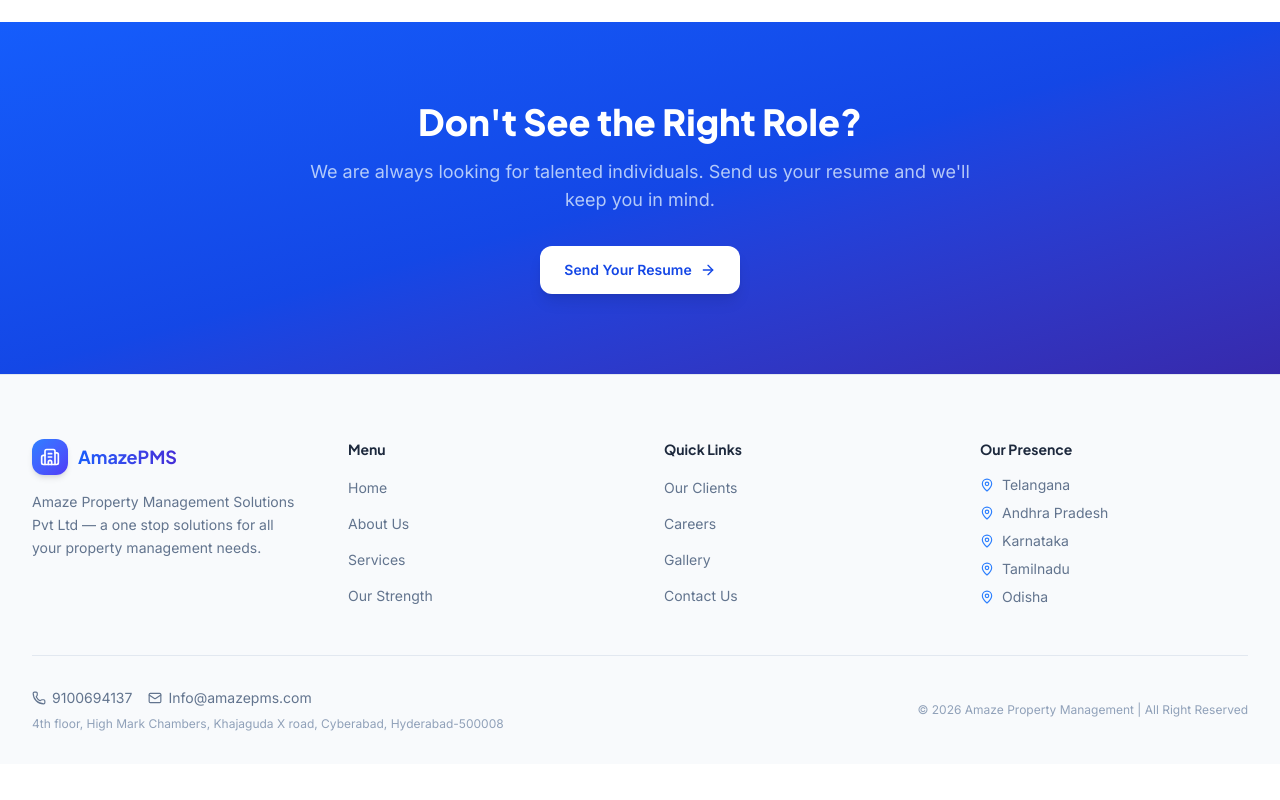
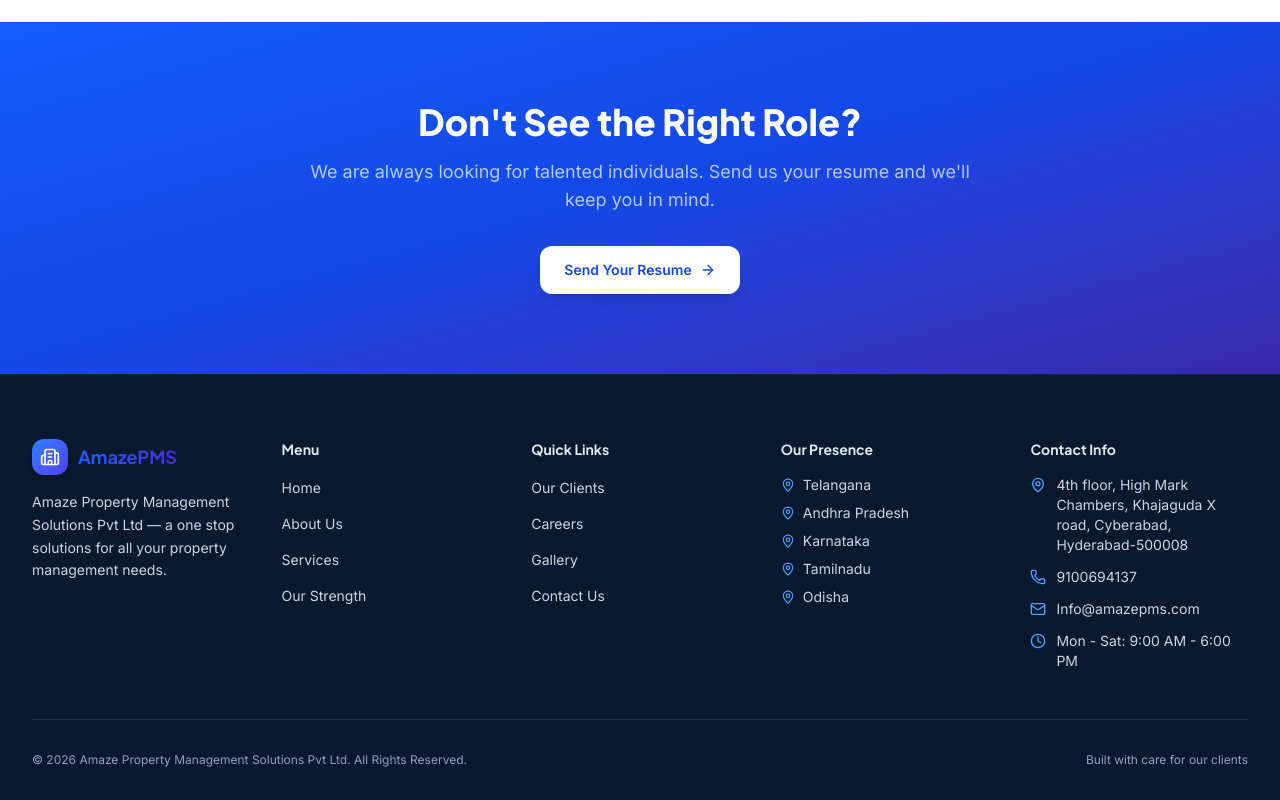
Before and after one commit to tawsifast/job-task-dacitos, a Next.js app: page /careers in a window 1280 px wide. Shown: the part 1910-2710 px from the top of the page. Before the commit the page ends 2674 px from the top, so only its background shows below. Built offline with nearby package versions, Linux system fonts and the light colour scheme.

Commit message:
project almost done

```diff
--- a/src/components/Clients.jsx
+++ b/src/components/Clients.jsx
@@ -16,15 +16,15 @@
   },
   {
     name: "HCL Technologies",
-    icon: "https://companieslogo.com/img/orig/HCLTECH.NS_BIG-4e0e55d4.png",
+    icon: "https://encrypted-tbn0.gstatic.com/images?q=tbn:ANd9GcQcfQ7oe3OU__MIvchthiRoxBsEZla_ZqizZ7lkmNaOv4PlfItEmfbWrcyk&s=10",
   },
   {
     name: "Larsen & Toubro",
-    icon: "https://companieslogo.com/img/orig/LT.NS_BIG-9d55f82b.png",
+    icon: "https://encrypted-tbn0.gstatic.com/images?q=tbn:ANd9GcS5jG9CyET7MbtTcug3n4FUvc-GCwfcMavJvcst4Y-Kv0_zIzNUGCmcy97A&s=10",
   },
   {
     name: "Amazon",
-    icon: "https://cdn.simpleicons.org/amazon",
+    icon: "https://1000logos.net/wp-content/uploads/2016/10/Amazon-logo-meaning.jpg",
   },
   {
     name: "Google",
@@ -32,7 +32,7 @@
   },
   {
     name: "Microsoft",
-    icon: "https://cdn.simpleicons.org/microsoft",
+    icon: "https://upload.wikimedia.org/wikipedia/commons/thumb/4/44/Microsoft_logo.svg/3840px-Microsoft_logo.svg.png",
   },
   {
     name: "Dell",
@@ -40,11 +40,11 @@
   },
   {
     name: "IBM",
-    icon: "https://cdn.simpleicons.org/ibm",
+    icon: "https://substackcdn.com/image/fetch/$s_!1XDp!,f_auto,q_auto:good,fl_progressive:steep/https%3A%2F%2Fsubstack-post-media.s3.amazonaws.com%2Fpublic%2Fimages%2Fb162f2d8-7878-4f8c-9b3f-6184293024dc_1000x1000.jpeg",
   },
   {
     name: "Cognizant",
-    icon: "https://companieslogo.com/img/orig/CTSH_BIG-1a7d0a6f.png",
+    icon: "https://encrypted-tbn0.gstatic.com/images?q=tbn:ANd9GcRVig8E_QEgxJ4hiV6hxE0wAYbckTBvwGl1tz6mvwQhM8OAw6LLSEQz0g4r&s=10",
   },
   {
     name: "Accenture",
--- a/src/components/Footer.jsx
+++ b/src/components/Footer.jsx
@@ -1,6 +1,6 @@
 "use client";
 import Link from "next/link";
-import { Building2, MapPin, Phone, Mail } from "lucide-react";
+import { Building2, MapPin, Phone, Mail, Clock } from "lucide-react";
 import { footerLinks } from "@/data/siteData";
 
 const presence = [
@@ -9,10 +9,10 @@
 
 export default function Footer() {
   return (
-    <footer className="bg-slate-50 border-t border-slate-200 relative">
+    <footer className="bg-[#0a192f] border-t border-slate-800/60 relative">
 
       <div className="max-w-7xl mx-auto px-4 sm:px-6 lg:px-8 pt-16 pb-8">
-        <div className="grid sm:grid-cols-2 lg:grid-cols-4 gap-10 lg:gap-12">
+        <div className="grid sm:grid-cols-2 lg:grid-cols-5 gap-10 lg:gap-8">
           <div>
             <Link href="/" className="flex items-center gap-2.5 mb-4">
               <div className="p-2 rounded-xl bg-gradient-to-br from-blue-500 to-indigo-600 text-white shadow-md">
@@ -22,14 +22,14 @@
                 AmazePMS
               </span>
             </Link>
-            <p className="text-sm text-slate-500 leading-relaxed">
+            <p className="text-sm text-slate-300 leading-relaxed">
               Amaze Property Management Solutions Pvt Ltd — a one stop
               solutions for all your property management needs.
             </p>
           </div>
 
           <div>
-            <h3 className="text-sm font-bold text-slate-800 mb-4 font-heading">
+            <h3 className="text-sm font-bold text-slate-200 mb-4 font-heading">
               Menu
             </h3>
             <ul className="space-y-3">
@@ -37,7 +37,7 @@
                 <li key={link.label}>
                   <Link
                     href={link.href}
-                    className="text-sm text-slate-500 hover:text-blue-600 transition-colors"
+                    className="text-sm text-slate-300 hover:text-blue-400 transition-colors"
                   >
                     {link.label}
                   </Link>
@@ -47,7 +47,7 @@
           </div>
 
           <div>
-            <h3 className="text-sm font-bold text-slate-800 mb-4 font-heading">
+            <h3 className="text-sm font-bold text-slate-200 mb-4 font-heading">
               Quick Links
             </h3>
             <ul className="space-y-3">
@@ -55,7 +55,7 @@
                 <li key={link.label}>
                   <Link
                     href={link.href}
-                    className="text-sm text-slate-500 hover:text-blue-600 transition-colors"
+                    className="text-sm text-slate-300 hover:text-blue-400 transition-colors"
                   >
                     {link.label}
                   </Link>
@@ -65,46 +65,54 @@
           </div>
 
           <div>
-            <h3 className="text-sm font-bold text-slate-800 mb-4 font-heading">
+            <h3 className="text-sm font-bold text-slate-200 mb-4 font-heading">
               Our Presence
             </h3>
             <ul className="space-y-2">
               {presence.map((state) => (
-                <li key={state} className="flex items-center gap-2 text-sm text-slate-500">
-                  <MapPin className="w-3.5 h-3.5 text-blue-500 shrink-0" />
+                <li key={state} className="flex items-center gap-2 text-sm text-slate-300">
+                  <MapPin className="w-3.5 h-3.5 text-blue-400 shrink-0" />
                   <span>{state}</span>
                 </li>
               ))}
             </ul>
           </div>
+
+          <div>
+            <h3 className="text-sm font-bold text-slate-200 mb-4 font-heading">
+              Contact Info
+            </h3>
+            <ul className="space-y-3">
+              <li className="flex items-start gap-2.5 text-sm text-slate-300">
+                <MapPin className="w-4 h-4 text-blue-400 shrink-0 mt-0.5" />
+                <span>4th floor, High Mark Chambers, Khajaguda X road, Cyberabad, Hyderabad-500008</span>
+              </li>
+              <li>
+                <a href="tel:9100694137" className="flex items-center gap-2.5 text-sm text-slate-300 hover:text-blue-400 transition-colors">
+                  <Phone className="w-4 h-4 text-blue-400 shrink-0" />
+                  <span>9100694137</span>
+                </a>
+              </li>
+              <li>
+                <a href="mailto:Info@amazepms.com" className="flex items-center gap-2.5 text-sm text-slate-300 hover:text-blue-400 transition-colors">
+                  <Mail className="w-4 h-4 text-blue-400 shrink-0" />
+                  <span>Info@amazepms.com</span>
+                </a>
+              </li>
+              <li className="flex items-start gap-2.5 text-sm text-slate-300">
+                <Clock className="w-4 h-4 text-blue-400 shrink-0 mt-0.5" />
+                <span>Mon - Sat: 9:00 AM - 6:00 PM</span>
+              </li>
+            </ul>
+          </div>
         </div>
 
-        <div className="mt-12 pt-8 border-t border-slate-200 flex flex-col sm:flex-row justify-between items-center gap-4">
-          <div className="space-y-2 text-center sm:text-left">
-            <div className="flex items-center justify-center sm:justify-start gap-4 text-sm text-slate-500">
-              <a
-                href="tel:9100694137"
-                className="flex items-center gap-1.5 hover:text-blue-600 transition-colors"
-              >
-                <Phone className="w-3.5 h-3.5" />
-                <span>9100694137</span>
-              </a>
-              <a
-                href="mailto:Info@amazepms.com"
-                className="flex items-center gap-1.5 hover:text-blue-600 transition-colors"
-              >
-                <Mail className="w-3.5 h-3.5" />
-                <span>Info@amazepms.com</span>
-              </a>
-            </div>
-            <p className="text-xs text-slate-400">
-              4th floor, High Mark Chambers, Khajaguda X road, Cyberabad,
-              Hyderabad-500008
-            </p>
-          </div>
+        <div className="mt-12 pt-8 border-t border-slate-700/60 flex flex-col sm:flex-row justify-between items-center gap-4">
           <p className="text-xs text-slate-400">
-            &copy; {new Date().getFullYear()} Amaze Property Management | All
-            Right Reserved
+            &copy; {new Date().getFullYear()} Amaze Property Management Solutions Pvt Ltd. All Rights Reserved.
+          </p>
+          <p className="text-xs text-slate-400">
+            Built with care for our clients
           </p>
         </div>
       </div>
--- a/src/data/siteData.js
+++ b/src/data/siteData.js
@@ -230,10 +230,10 @@
   { src: "https://images.unsplash.com/photo-1558002038-1055907df827?w=600&q=80", category: "security", title: "Security Personnel on Duty" },
   { src: "https://images.unsplash.com/photo-1581578731548-c64695cc6952?w=600&q=80", category: "housekeeping", title: "Professional Cleaning Services" },
   { src: "https://images.unsplash.com/photo-1581092160562-40aa08e78837?w=600&q=80", category: "technical", title: "Technical Maintenance" },
-  { src: "https://images.unsplash.com/photo-1558618666-fcd25c85f82e?w=600&q=80", category: "landscaping", title: "Garden Maintenance" },
+  { src: "https://images.unsplash.com/photo-1585320806297-9794b3e4eeae?w=600&q=80", category: "landscaping", title: "Garden Maintenance" },
   { src: "https://images.unsplash.com/photo-1497366216548-37526070297c?w=600&q=80", category: "technical", title: "Building Operations" },
-  { src: "https://images.unsplash.com/photo-1632935318671-9cb8c88f50a0?w=600&q=80", category: "housekeeping", title: "Pest Control Treatment" },
-  { src: "https://images.unsplash.com/photo-1541888946425-d81bb46b70a0?w=600&q=80", category: "technical", title: "Infrastructure Management" },
+  { src: "https://images.unsplash.com/photo-1628177142898-93e36e4e3a50?w=600&q=80", category: "housekeeping", title: "Pest Control Treatment" },
+  { src: "https://images.unsplash.com/photo-1504307651254-35680f356dfd?w=600&q=80", category: "technical", title: "Infrastructure Management" },
   { src: "https://images.unsplash.com/photo-1586528116311-ad8dd3c8310d?w=600&q=80", category: "security", title: "Warehouse Security" },
   { src: "https://images.unsplash.com/photo-1574484284002-952d92456975?w=600&q=80", category: "landscaping", title: "Corporate Park Landscaping" },
 ];
```
Also changed, not shown: src/components/Hero.jsx (+4 -4 lines).
